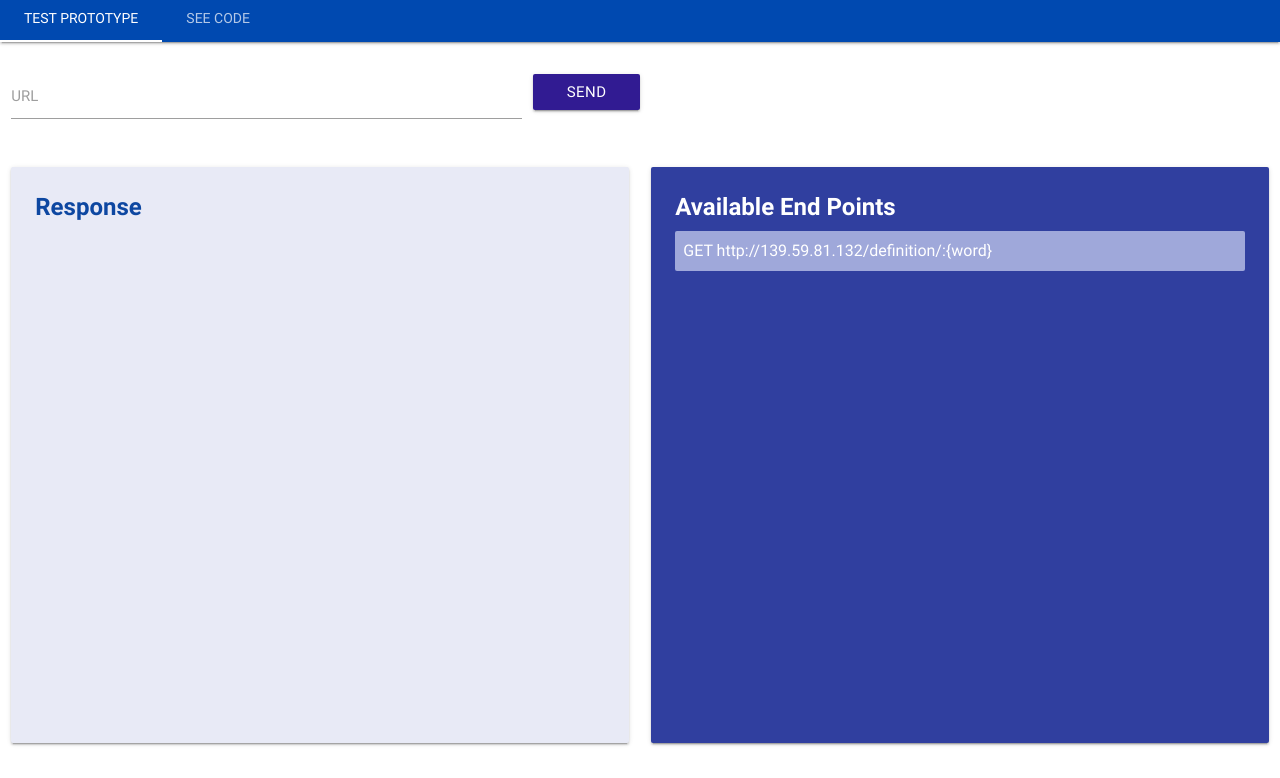
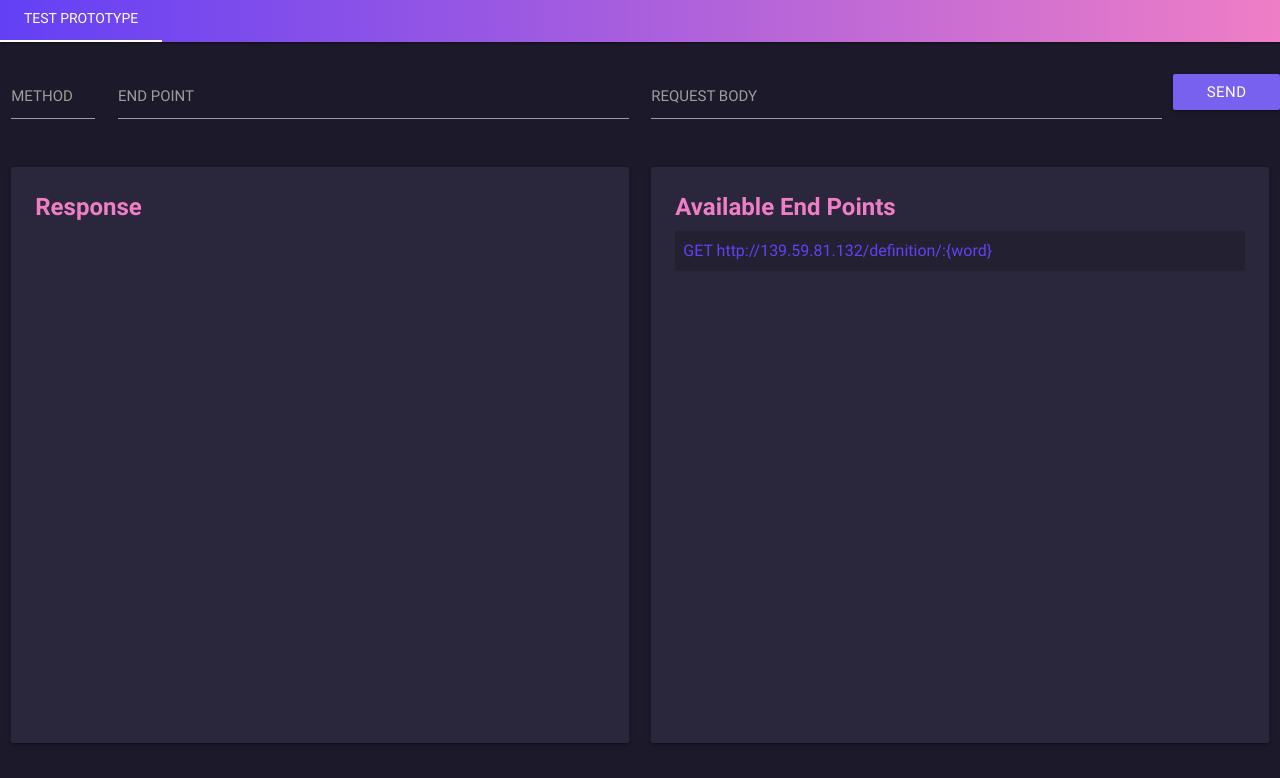
Before and after one commit to kunal-mohta/dictionary-prototype-kettle, a website: page index.html in a window 1280 px wide. Shown: the part 70-848 px from the top of the page. Drawn offline with nearby package versions, Linux system fonts and the light colour scheme.

Commit message:
change ui

```diff
--- a/index.html
+++ b/index.html
@@ -9,15 +9,28 @@
     <!--Let browser know website is optimized for mobile-->
     <meta name="viewport" content="width=device-width, initial-scale=1.0"/>
     <style>
+        body{
+          background:#1c192a;
+        }
+
         .nav-extended{
-            background:#0049b0;
+            background:linear-gradient(to right, #6340f5, #ef7ec6);
         }
 
         .endpoints{
             font-size:2vh;
-            background:#9fa8da;
+            background:#232131;
             padding:1vh;
             border-radius:2px;
+            color:#6340f5;
+        }
+
+        #response-content{
+          color:#2675af;
+        }
+
+        .input-field{
+          color:white;
         }
     </style>
   </head>
@@ -28,56 +41,63 @@
   <nav class="nav-extended">
         <div class="nav-wrapper">
           <a href="#" class="brand-logo"><img style = "width:80%; margin-top:2vh;" src = "logo.png"></a>
+          <a href = "https://github.com/kunal-mohta/dictionary-prototype-kettle" target = "_blank" id = "send-request" class="waves-effect waves-light btn col s1" style = "margin-top:2vh; background:#7961f0; float:right; margin-right:2vw;">Find Code on Github</a>
           <a href="#" data-activates="mobile-demo" class="button-collapse"><i class="material-icons">menu</i></a>
         </div>
         <div class="nav-content">
           <ul class="tabs tabs-transparent">
             <li class="tab"><a  class="active" href="#test1">Test Prototype</a></li>
-            <li class="tab"><a href="#test2">See Code</a></li>
           </ul>
         </div>
     </nav>
 
       <div id="test1" class="col s12" style = "margin-top:2vh">
             <div class="row">
-                    <div class="input-field col s5">
-                      <input id="url" type="text">
-                      <label class="active" for="first_name2">URL</label>
-                    </div>
-                    <a id = "send-request" class="waves-effect waves-light btn col s1 deep-purple darken-4" style = "margin-top:2vh">send request</a>
+              <div class="input-field col s1">
+                <input id="method" type="text">
+                <label for="first_name2">METHOD</label>
+              </div>
+              <div class="input-field col s5">
+                <input id="url" type="text">
+                <label for="first_name2">END POINT</label>
+              </div>
+              <div class="input-field col s5">
+                <input id="body" type="text">
+                <label for="first_name2">REQUEST BODY</label>
+              </div>
+              <a id = "send-request" class="waves-effect waves-light btn col s1" style = "margin-top:2vh; background:#7961f0;">send request</a>
 
             </div>
             <div class="row">
                     <div class="col s11 m6">
-                      <div class="card indigo lighten-5 ">
+                      <div class="card" style = "background:#2a273d;">
                         <div class="card-content white-text" style = "height:72vh; overflow:scroll;">
-                          <span class="card-title blue-text text-darken-4" style = "font-weight:bold;">Response</span>
-                          <pre style = "font-size:1.7vh" id = "response-content" class = "blue-text text-darken-2"></pre>
+                          <span class="card-title" style = "font-weight:bold; color:#ef7ec6;">Response</span>
+                          <pre style = "font-size:1.7vh" id = "response-content"></pre>
                         </div>
                       </div>
                     </div>
 
                     <div class="col s11 m6">
-                            <div class="card indigo darken-2">
+                            <div class="card" style = "background:#2a273d;">
                               <div class="card-content white-text" style = "height:72vh; overflow:scroll;">
-                                <span class="card-title" style = "font-weight:bold;">Available End Points</span>
+                                <span class="card-title" style = "font-weight:bold; color:#ef7ec6;">Available End Points</span>
                                 <div class = "row endpoints">GET http://139.59.81.132/definition/:{word}</div>
                               </div>
                             </div>
                           </div>
                   </div>
       </div>
-      <div id="test2" class="col s12">Test 2</div>
     <!--Import jQuery before materialize.js-->
     <script type="text/javascript" src="https://code.jquery.com/jquery-3.2.1.min.js"></script>
     <script type="text/javascript" src="js/materialize.min.js"></script>
     <script>
         function getResponse(){
             var inputurl = document.getElementById("url").value;
-
+            var baseurl = "http://139.59.81.132";
             $.ajax({
                 type:'GET',
-                url:inputurl,
+                url:baseurl+inputurl,
                 complete:function(xhr,textstatus){
                     document.getElementById("response-content").innerHTML = JSON.stringify(xhr.responseJSON, null, 2);
                 },
```
